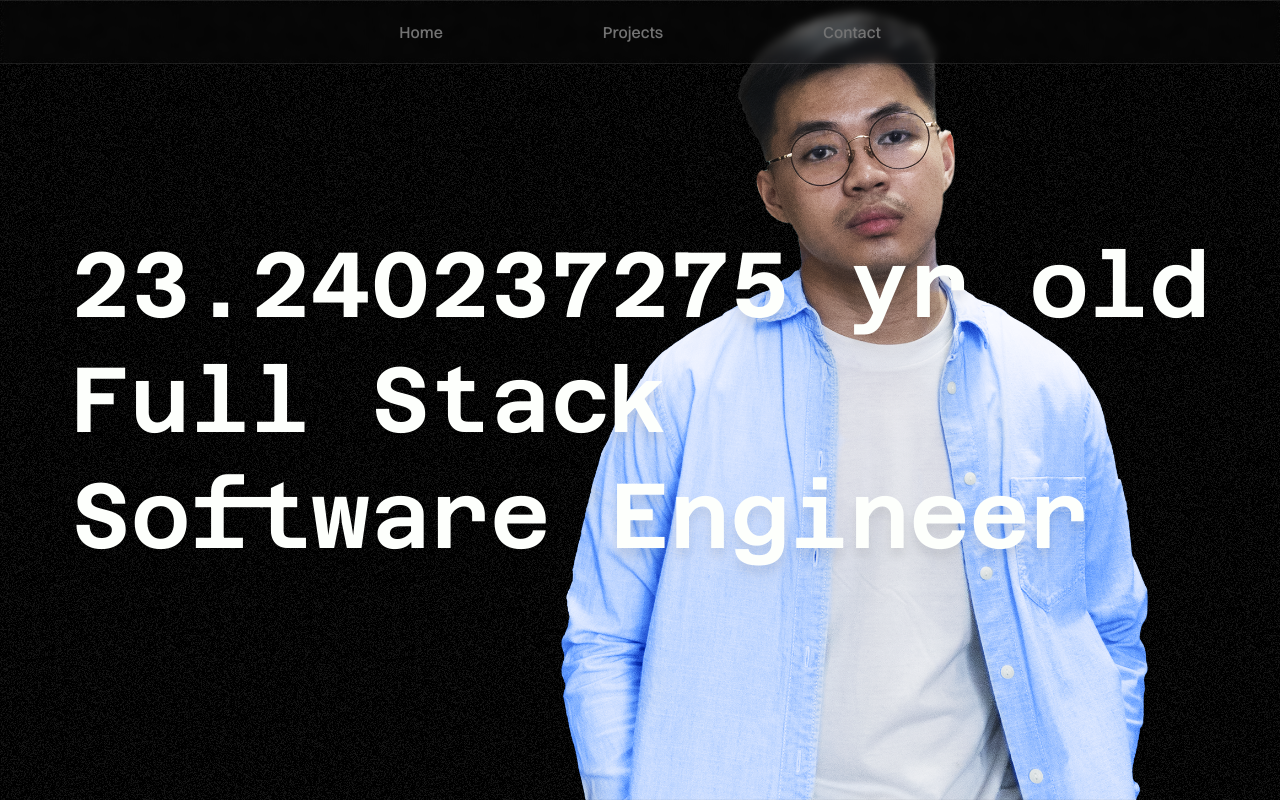
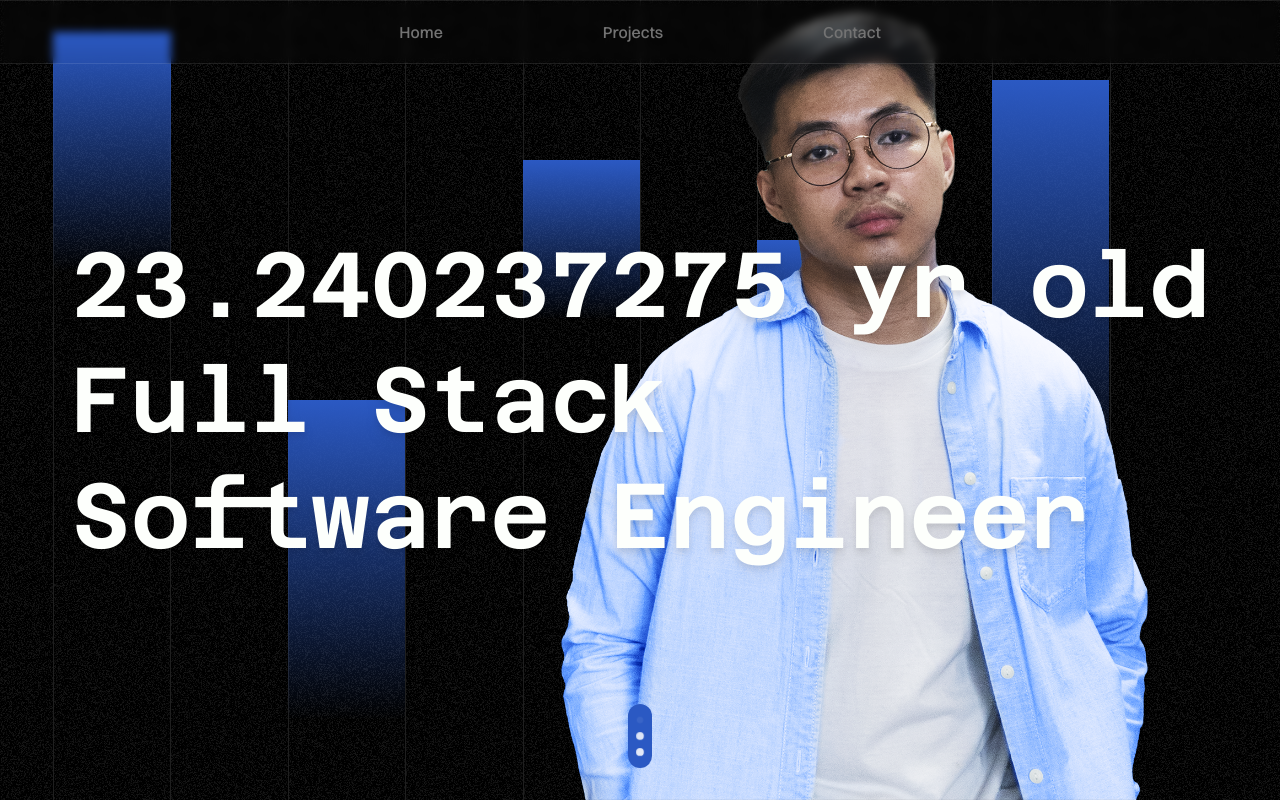
Before and after one commit to kmallari/Portfolio-2, a React (Vite) app: page / in a window 1280 px wide. Shown: the top 800 px of the page. Built offline with nearby package versions, Linux system fonts and the light colour scheme.

Commit message:
add header design

```diff
--- /dev/null
+++ b/src/components/Header/header.css
@@ -0,0 +1,9 @@
+.vertical-lines {
+  background: repeating-linear-gradient(
+    90deg,
+    #1f1f1f,
+    #1f1f1f 1px,
+    #1f1f1f00 1px,
+    #1f1f1f00 10%
+  );
+}
--- a/src/components/Header/index.tsx
+++ b/src/components/Header/index.tsx
@@ -1,6 +1,8 @@
 import React, { useState } from "react";
 import useWindowDimensions from "../../../hooks/useWindowDimensions";
 import { DateTime } from "luxon";
+import { motion } from "framer-motion";
+import "./header.css";
 interface HeaderProps {}
 
 export const Header: React.FC<HeaderProps> = ({}) => {
@@ -22,7 +24,14 @@ export const Header: React.FC<HeaderProps> = ({}) => {
   };
 
   return (
-    <header className='min-h-screen flex flex-col items-center justify-center relative w-11/12 mx-auto font-azeret'>
+    <header className='min-h-screen flex flex-col items-center sm:justify-center relative w-11/12 mx-auto font-azeret'>
+      <div className='absolute w-full h-full vertical-lines mx-auto left-0 right-0'>
+        <div className='absolute top-8 h-[30%] w-[10%] bg-gradient-to-b from-primary-200'></div>
+        <div className='absolute left-[20%] bottom-[10%] h-[40%] w-[10%] bg-gradient-to-b from-primary-200'></div>
+        <div className='absolute left-[40%] top-[20%] h-[20%] w-[10%] bg-gradient-to-b from-primary-200'></div>
+        <div className='absolute left-[60%] top-[30%] h-[20%] w-[10%] bg-gradient-to-b from-primary-200'></div>
+        <div className='absolute left-[80%] top-[10%] h-[50%] w-[10%] bg-gradient-to-b from-primary-200'></div>
+      </div>
       <img
         src='/static/images/self.webp'
         alt='kevin mallari'
@@ -31,9 +40,9 @@ export const Header: React.FC<HeaderProps> = ({}) => {
           right: `${width && getBaseLog(1.1, width / 800)}rem`,
         }}
       />
-      <div className='flex flex-col leading-tight drop-shadow-sm lg:drop-shadow-xl'>
+      <div className='flex flex-col leading-tight drop-shadow-lg mt-40 sm:mt-0'>
         <h1
-          className={`font-semibold z-10`}
+          className={`font-semibold`}
           style={{
             fontSize: `${width && width * 0.0045}rem`,
           }}
@@ -55,7 +64,7 @@ export const Header: React.FC<HeaderProps> = ({}) => {
           Full Stack
         </h1>
         <h1
-          className={`font-semibold z-10`}
+          className={`font-semibold`}
           style={{
             fontSize: `${width && width * 0.0045}rem`,
           }}
@@ -63,6 +72,22 @@ export const Header: React.FC<HeaderProps> = ({}) => {
           Software Engineer
         </h1>
       </div>
+      <motion.div className='h-16 w-6 bg-primary-200 rounded-xl mx-auto absolute bottom-8 left-0 right-0 flex flex-col items-center justify-center gap-2'>
+        {[1, 2, 3].map((num: number, i: number) => (
+          <motion.div
+            animate={{
+              opacity: [0, 1, 0],
+              scale: [0.8, 1, 0.8],
+            }}
+            transition={{
+              repeat: Infinity,
+              duration: 3,
+              delay: i * 0.8,
+            }}
+            className='h-2 w-2 bg-white rounded-full'
+          ></motion.div>
+        ))}
+      </motion.div>
     </header>
   );
 };
--- a/tailwind.config.cjs
+++ b/tailwind.config.cjs
@@ -25,7 +25,6 @@ module.exports = {
           300: "#0C91AC",
         },
       },
-    },
       fontFamily: {
         switzer: ["Switzer"],
         azeret: ["Azeret Mono"],
@@ -34,5 +33,6 @@ module.exports = {
         "dark-pattern": "url(/static/images/bg-pattern-dark.webp)",
       },
     },
+  },
   plugins: [],
 };
```
Lines whose indentation alone changed are shown as unchanged.
